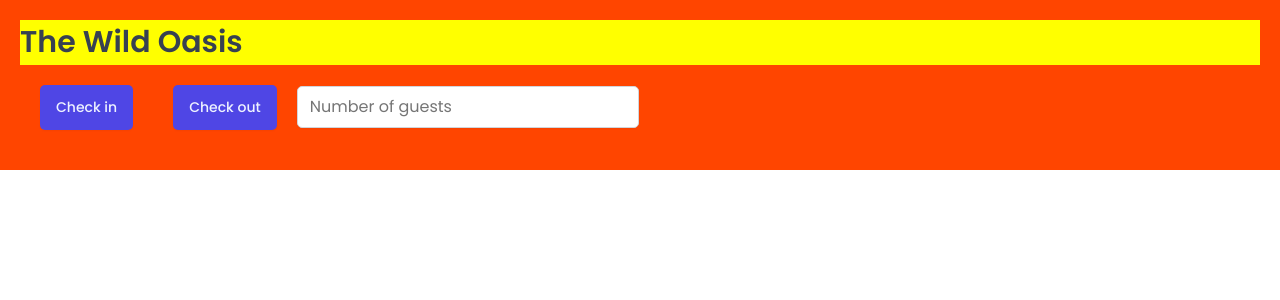
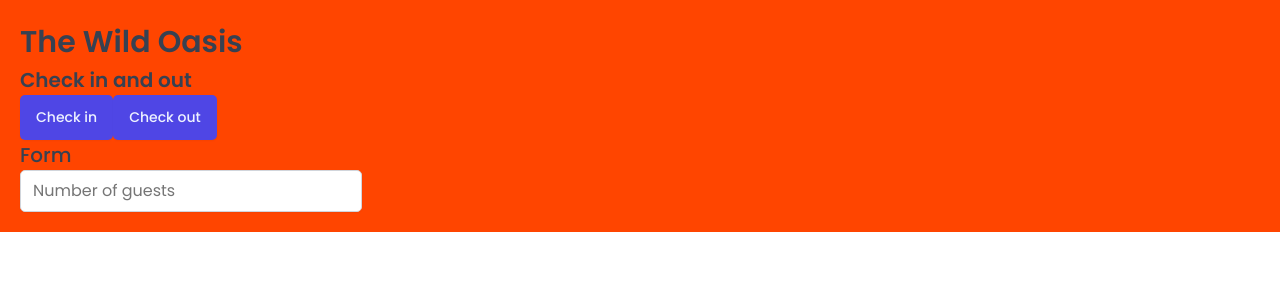
Before and after one commit to tuyenvub21dccn779/the-wild-oasis-with-jonas, a React (Vite) app: page / in a window 1280 px wide. Shown: the top 300 px of the page. Built offline with nearby package versions, Linux system fonts and the light colour scheme; a web font is replaced by a local one.

Commit message:
006 Styled Component Props and the css Function

```diff
--- a/src/App.jsx
+++ b/src/App.jsx
@@ -2,12 +2,7 @@
 import GlobalStyle from "./styles/GlobalStyles";
 import Button from "./ui/Button";
 import Input from "./ui/Input";
-
-const H1 = styled.h1`
-  font-size: 30px;
-  font-weight: 600;
-  background-color: yellow;
-`;
+import Heading from "./ui/Heading";
 
 const StyledApp = styled.div`
   background-color: orangered;
@@ -19,9 +14,11 @@
     <>
       <GlobalStyle />
       <StyledApp>
-        <H1>The Wild Oasis</H1>
+        <Heading as="h1">The Wild Oasis</Heading>
+        <Heading as="h2">Check in and out</Heading>
         <Button onClick={() => alert("Check in")}>Check in</Button>
         <Button onClick={() => alert("Check out")}>Check out</Button>
+        <Heading as="h3">Form</Heading>
         <Input type="number" placeholder="Number of guests" />
       </StyledApp>
     </>
--- a/src/ui/Button.jsx
+++ b/src/ui/Button.jsx
@@ -58,7 +58,6 @@
   color: var(--color-brand-50);
   box-shadow: var(--shadow-sm);
   cursor: pointer;
-  margin: 20px;
 
   &:hover {
     background-color: var(--color-brand-700);
--- /dev/null
+++ b/src/ui/Heading.jsx
@@ -0,0 +1,31 @@
+import styled, { css } from "styled-components";
+
+// const test = css`
+//   text-align: center;
+//   ${10 > 5 && "background-color: yellow;"}
+// `;
+
+const Heading = styled.h1`
+  ${(props) =>
+    props.as === "h1" &&
+    css`
+      font-size: 3rem;
+      font-weight: 600;
+    `}
+
+  ${(props) =>
+    props.as === "h2" &&
+    css`
+      font-size: 2rem;
+      font-weight: 600;
+    `}
+
+  ${(props) =>
+    props.as === "h3" &&
+    css`
+      font-size: 2rem;
+      font-weight: 500;
+    `}
+`;
+
+export default Heading;
```
